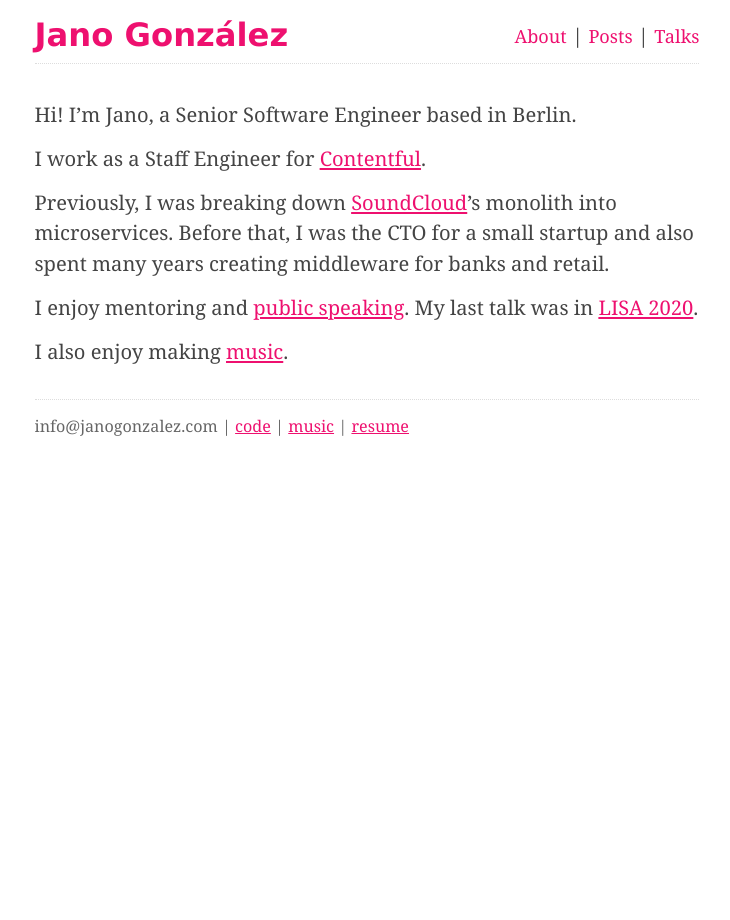
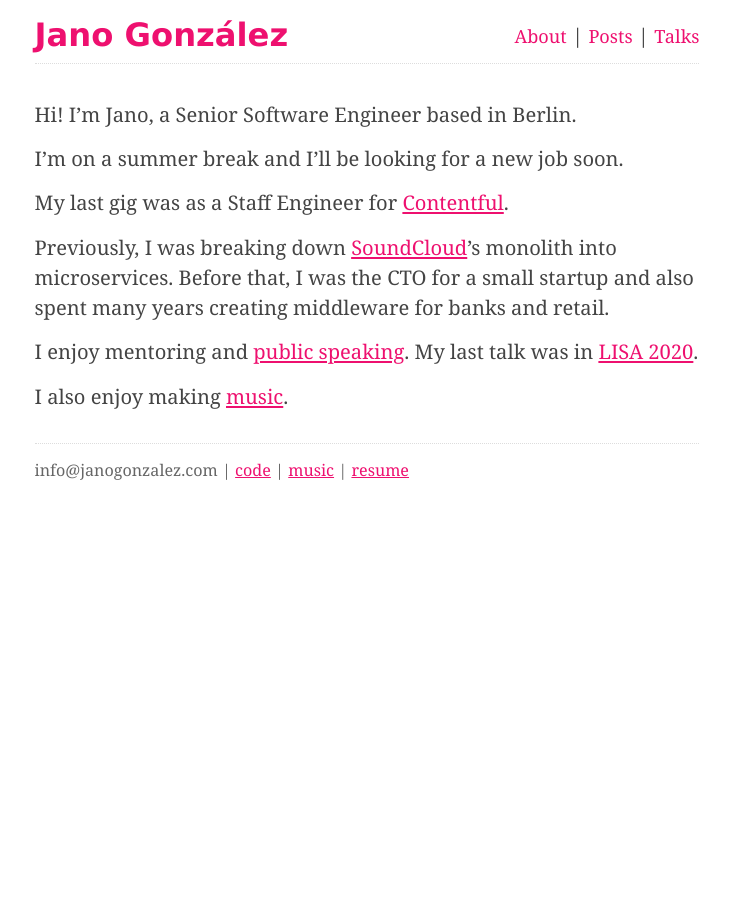
Before and after one commit to janogonzalez/janogonzalez.github.io, a Jekyll site: the page built from about.md, in a window 1280 px wide. Shown: the whole page, without its empty margins (273-1003 px from the left). Built offline with Jekyll 4.4.1, drawn with Linux system fonts in a browser that asks for light colours.

Commit message:
Summer break

```diff
--- a/about.md
+++ b/about.md
@@ -4,7 +4,9 @@ title: About
 ---
 Hi! I'm Jano, a Senior Software Engineer based in Berlin.
 
-I work as a Staff Engineer for [Contentful][contentful].
+I'm on a summer break and I'll be looking for a new job soon.
+
+My last gig was as a Staff Engineer for [Contentful][contentful].
 
 Previously, I was breaking down [SoundCloud][soundcloud]'s monolith into
 microservices. Before that, I was the CTO for a small startup and also spent
```
Also changed, not shown: 1 other file.
